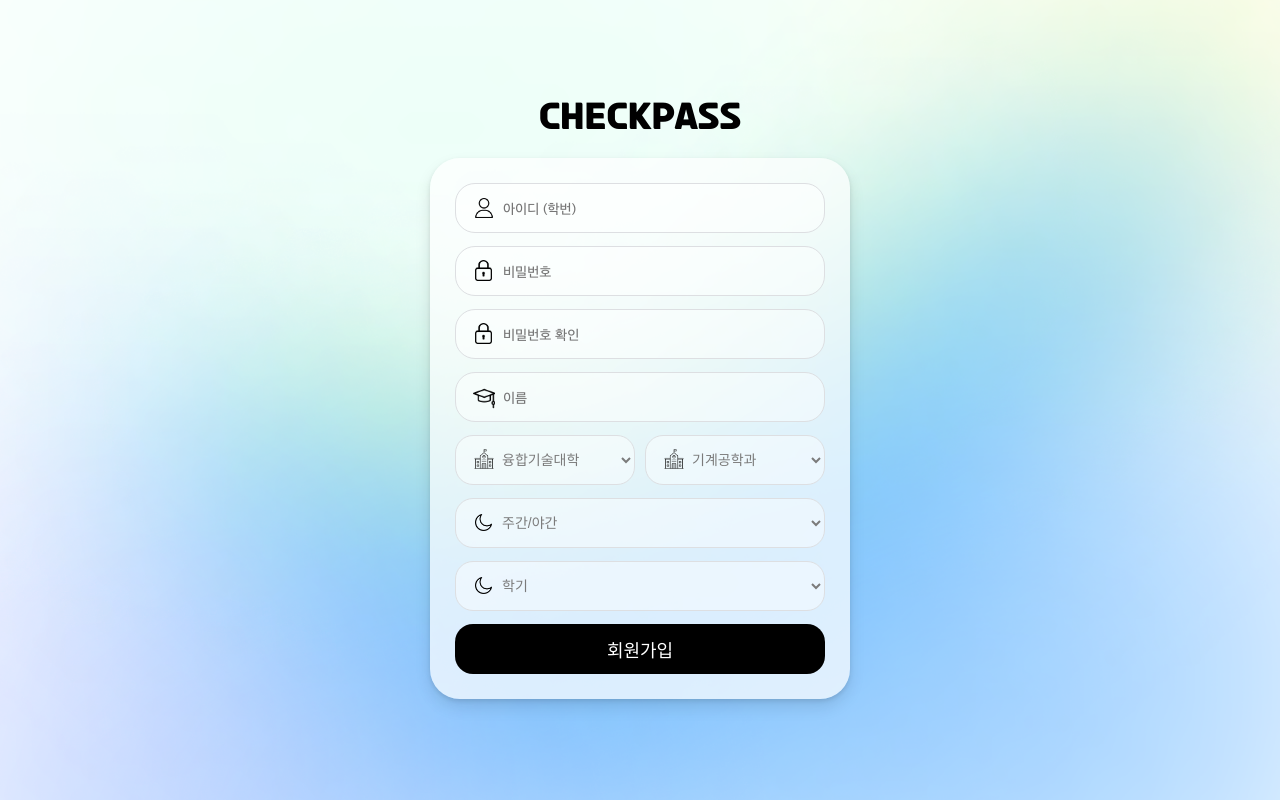
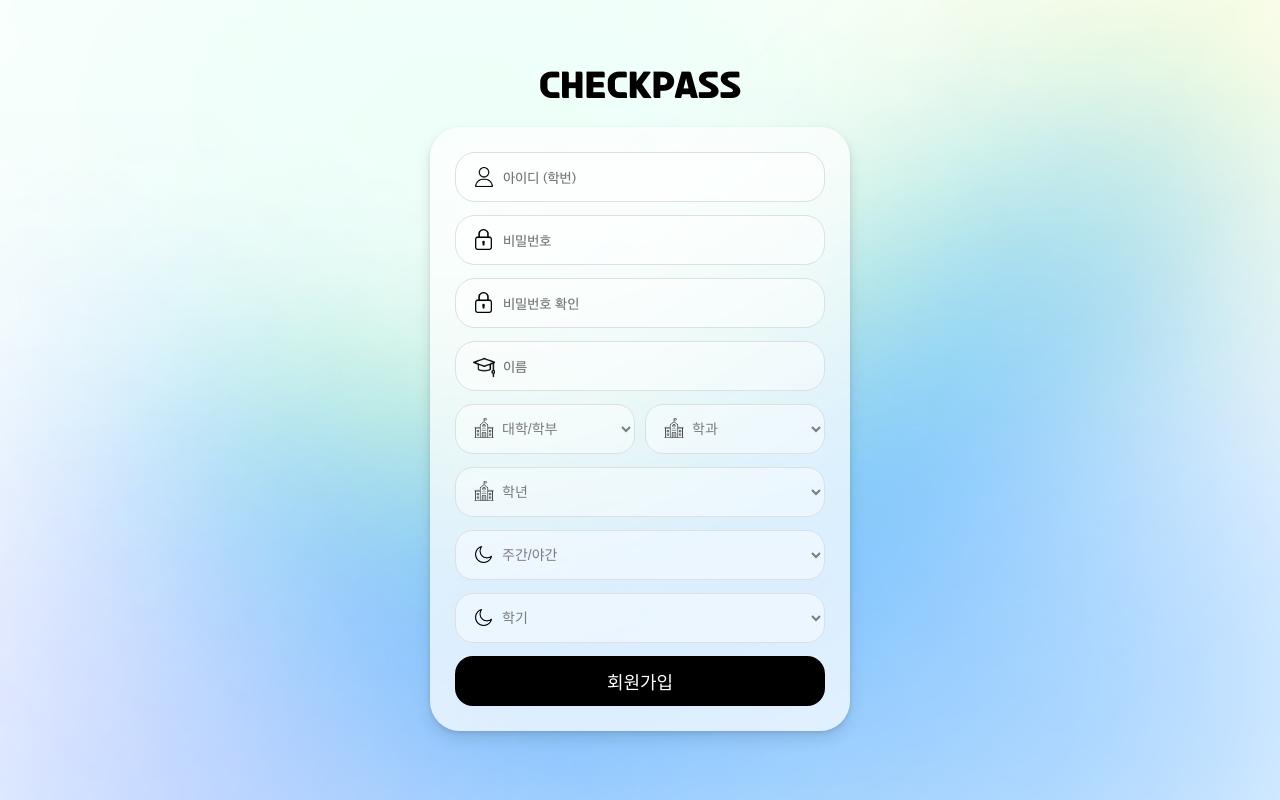
Before and after one commit to FX-PR0JECT/CHECKPASS-CLIENT, a React (Vite) app in the folder frontend/: page /signUp/student in a window 1280 px wide. Built offline with nearby package versions, Linux system fonts and the light colour scheme; a web font is replaced by a local one.

Commit message:
CHECKPASS-116 fix: [Client] 학생/교수/교직원 회원가입 폼 UI 구현

```diff
--- a/frontend/src/Pages/Login/SignUp/SignUpPage.tsx
+++ b/frontend/src/Pages/Login/SignUp/SignUpPage.tsx
@@ -55,9 +55,9 @@ const SignUpPage = () => {
           <Header>구분 선택</Header>
           <FormSection>
             <FormItem>
-              <Job isError={!!error} onChange={handleSelectJob} value={selectJob}>
+              <Job isError={!!error} onChange={handleSelectJob} value={selectJob || 'default'}>
                 {jobList.map((job) => (
-                  <Option value={job.value} key={job.value}>
+                  <Option value={job.value} key={job.value} disabled={job.value === 'default'}>
                     {job.name}
                   </Option>
                 ))}
@@ -111,9 +111,7 @@ const Form = styled.form`
 
   background-color: ${colors['form-component']};
 
-  box-shadow:
-    0 2px 4px ${colors['shadow-default']},
-    0 8px 16px ${colors['shadow-default']};
+  box-shadow: 0 2px 4px ${colors['shadow-default']}, 0 8px 16px ${colors['shadow-default']};
   border-radius: 30px;
 `;
 
--- a/frontend/src/Pages/Login/SignUp/SignUpProfStaff.tsx
+++ b/frontend/src/Pages/Login/SignUp/SignUpProfStaff.tsx
@@ -8,8 +8,25 @@ import collegeIcon from '../../../Assets/Image/LoginPage/icon_college.png';
 import nameIcon from '../../../Assets/Image/LoginPage/icon_id.png';
 import { colors, fontSizes } from '../../../Styles/theme';
 import { COLLEGE, DEPARTMENT } from '../../../constants/department';
+import { ChangeEvent, useState } from 'react';
+
+// id, password, (confirmPassword), name, job, college, department, hiredate
 
 const SignUpProfStaff = () => {
+  const [selectedCollege, setSelectedCollege] = useState('대학/학부');
+  const [selectedDepartment, setSelectedDepartment] = useState(false);
+
+  const onSelectChange = (e: ChangeEvent<HTMLSelectElement>) => {
+    const value = e.target.value;
+    setSelectedCollege(value);
+
+    if (value === '교양학부' || value === '자유전공학부' || value === '창의융합학부') {
+      setSelectedDepartment(true);
+    } else {
+      setSelectedDepartment(false);
+    }
+  };
+
   return (
     <Page>
       <Container>
@@ -32,9 +49,21 @@ const SignUpProfStaff = () => {
             <FormItem imageURL={nameIcon} imageSize="22.5px" imagePosition="18px 15px">
               <Input type="text" placeholder="이름"></Input>
             </FormItem>
+            <FormItem imageURL={collegeIcon} imagePosition="19px 14px">
+              <Select selectWidth="370px">
+                <Option selected disabled>
+                  교수/교직원
+                </Option>
+                <Option>교수</Option>
+                <Option>교직원</Option>
+              </Select>
+            </FormItem>
             <College>
               <FormItem imageURL={collegeIcon} imagePosition="19px 14px">
-                <Select>
+                <Select value={selectedCollege} onChange={onSelectChange}>
+                  <Option selected disabled>
+                    대학/학부
+                  </Option>
                   {COLLEGE.map((college) => (
                     <Option value={college} key={college}>
                       {college}
@@ -43,10 +72,13 @@ const SignUpProfStaff = () => {
                 </Select>
               </FormItem>
               <FormItem imageURL={collegeIcon} imagePosition="19px 14px">
-                <Select>
-                  {DEPARTMENT.융합기술대학.map((college) => (
-                    <Option value={college} key={college}>
-                      {college}
+                <Select disabled={selectedDepartment}>
+                  <Option selected disabled>
+                    학과
+                  </Option>
+                  {DEPARTMENT[selectedCollege]?.map((department) => (
+                    <Option value={department} key={department}>
+                      {department}
                     </Option>
                   ))}
                 </Select>
@@ -114,9 +146,7 @@ const Form = styled.form`
 
   background-color: ${colors['form-component']};
 
-  box-shadow:
-    0 2px 4px ${colors['shadow-default']},
-    0 8px 16px ${colors['shadow-default']};
+  box-shadow: 0 2px 4px ${colors['shadow-default']}, 0 8px 16px ${colors['shadow-default']};
   border-radius: 30px;
 `;
 
--- a/frontend/src/Pages/Login/SignUp/SignUpStudent.tsx
+++ b/frontend/src/Pages/Login/SignUp/SignUpStudent.tsx
@@ -9,11 +9,28 @@ import nameIcon from '../../../Assets/Image/LoginPage/icon_id.png';
 import moonIcon from '../../../Assets/Image/moon.png';
 import { colors, fontSizes } from '../../../Styles/theme';
 import { COLLEGE, DEPARTMENT } from '../../../constants/department';
+import { ChangeEvent, useState } from 'react';
 
 const DAY_OR_NIGHT = ['주간/야간', '주간', '야간'];
 const SEMESTER = ['학기', '1학기', '2학기'];
 
+// id, password, (confirmPassword), name, job, college, department, grade, dayornight, semester
+
 const SignUpStudent = () => {
+  const [selectedCollege, setSelectedCollege] = useState('대학/학부');
+  const [selectedDepartment, setSelectedDepartment] = useState(false);
+
+  const onSelectChange = (e: ChangeEvent<HTMLSelectElement>) => {
+    const value = e.target.value;
+    setSelectedCollege(value);
+
+    if (value === '교양학부' || value === '자유전공학부' || value === '창의융합학부') {
+      setSelectedDepartment(true);
+    } else {
+      setSelectedDepartment(false);
+    }
+  };
+
   return (
     <Page>
       <Container>
@@ -38,7 +55,10 @@ const SignUpStudent = () => {
             </FormItem>
             <College>
               <FormItem imageURL={collegeIcon} imagePosition="19px 14px">
-                <Select>
+                <Select value={selectedCollege} onChange={onSelectChange}>
+                  <Option selected disabled>
+                    대학/학부
+                  </Option>
                   {COLLEGE.map((college) => (
                     <Option value={college} key={college}>
                       {college}
@@ -47,8 +67,11 @@ const SignUpStudent = () => {
                 </Select>
               </FormItem>
               <FormItem imageURL={collegeIcon} imagePosition="19px 14px">
-                <Select>
-                  {DEPARTMENT.융합기술대학.map((college) => (
+                <Select disabled={selectedDepartment}>
+                  <Option selected disabled>
+                    학과
+                  </Option>
+                  {DEPARTMENT[selectedCollege]?.map((college) => (
                     <Option value={college} key={college}>
                       {college}
                     </Option>
@@ -56,6 +79,17 @@ const SignUpStudent = () => {
                 </Select>
               </FormItem>
             </College>
+            <FormItem imageURL={collegeIcon} imagePosition="19px 14px">
+              <Select selectWidth="370px">
+                <Option selected disabled>
+                  학년
+                </Option>
+                <Option>1학년</Option>
+                <Option>2학년</Option>
+                <Option>3학년</Option>
+                <Option>4학년</Option>
+              </Select>
+            </FormItem>
             <FormItem imageURL={moonIcon} imageSize="17px" imagePosition="20px 16px">
               <Select selectWidth="370px">
                 {DAY_OR_NIGHT.map((day) => (
@@ -133,9 +167,7 @@ const Form = styled.form`
 
   background-color: ${colors['form-component']};
 
-  box-shadow:
-    0 2px 4px ${colors['shadow-default']},
-    0 8px 16px ${colors['shadow-default']};
+  box-shadow: 0 2px 4px ${colors['shadow-default']}, 0 8px 16px ${colors['shadow-default']};
   border-radius: 30px;
 `;
 
--- a/frontend/src/constants/department.ts
+++ b/frontend/src/constants/department.ts
@@ -1,7 +1,8 @@
 const COLLEGE = Object.freeze([
   '융합기술대학',
   '공과대학',
-  '인문사회대학',
+  '인문대학',
+  '사회과학대학',
   '보건생명대학',
   '철도대학',
   '미래융합대학',
@@ -10,7 +11,7 @@ const COLLEGE = Object.freeze([
   '창의융합학부',
 ]);
 
-const DEPARTMENT = Object.freeze({
+const DEPARTMENT: { [key: string]: string[] } = Object.freeze({
   융합기술대학: [
     '기계공학과',
     '자동차공학과',
@@ -23,6 +24,68 @@ const DEPARTMENT = Object.freeze({
     '바이오메디컬융합학과',
     '정말의료기기학과',
   ],
+  공과대학: [
+    '건설환경도시교통공학부 - 사회기반공학전공',
+    '건설환경도시교통공학부 - 환경공학전공',
+    '건설환경도시교통공학부 - 도시·교통공학전공',
+    '화공생물공학과',
+    '반도체신소재공학과',
+    '나노화학소재공학과',
+    '산업경영공학과',
+    '안전공학과',
+    '건축공학과',
+    '건축학과(5년제)',
+    '산업디자인학과',
+  ],
+  인문대학: [
+    '영어영문학과',
+    '중국어학과',
+    '한국어문학과',
+    '음악학과',
+    '스포츠의학과',
+    '스포츠산업학과',
+  ],
+  사회과학대학: [
+    '행정학과',
+    '행정정보융합학과',
+    '경영학과',
+    '융합경영학과',
+    '국제무역학과',
+    '사회복지학과',
+    '항공서비스학과',
+    '항공운항학과',
+    '유아교육학과',
+    '미디어&콘텐츠학과',
+  ],
+  보건생명대학: [
+    '간호학과',
+    '물리치료학과',
+    '응급구조학과',
+    '식품생명학부 - 식품공학전공',
+    '식품생명학부 - 식품영양학전공',
+    '식품생명학부 - 생명공학전공',
+    '유아특수교육학과',
+    'IT응용융합학과',
+    '화장품산업학과',
+    '천연물소재학과',
+  ],
+  철도대학: [
+    '철도경영·물류학과',
+    'AI데이터공학부 - 데이터사이언스전공',
+    'AI데이터공학부 - 인공지능전공',
+    '철도운전시스템공학과',
+    '철도차량시스템공학과',
+    '철도인프라공학과',
+    '철도전기정보공학과',
+  ],
+  미래융합대학: [
+    '안전융합공학과',
+    '건설방재융합공학과',
+    '스포츠복지학과',
+    '복지·경영학과',
+    '스마트철도교통공학과',
+    '이차전지공학과',
+  ],
 });
 
 export { COLLEGE, DEPARTMENT };
```
